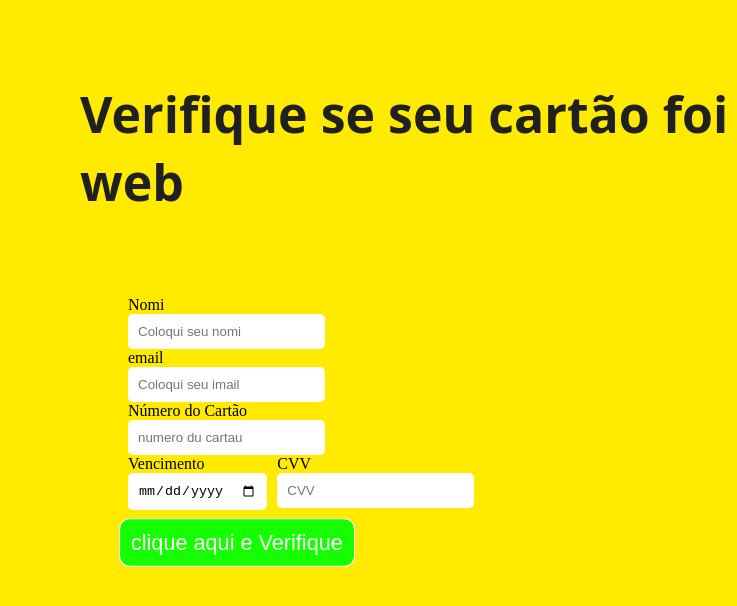
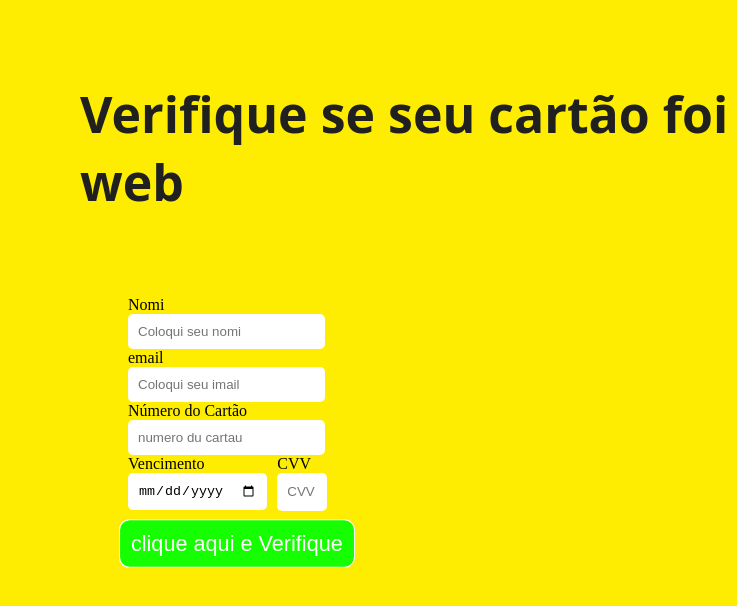
Before and after one commit to kauevictor30/colona-cartao-meme-project, a plain HTML site: page src/pages/index.html in a window 1280 px wide. Shown: the full height of the page, 0-737 px from the left. Drawn offline with Linux system fonts and the light colour scheme.

Commit message:
Enhances UI and updates language settings
Adds favicon and div container to the main page
Updates background color and adds CVV input style
Changes video page language to Portuguese and updates font styling
Improves overall user interface consistency

```diff
--- a/src/pages/index.html
+++ b/src/pages/index.html
@@ -4,6 +4,7 @@
         <meta charset="UTF-8">
         <meta name="viewport" content="width=device-width, initial-scale=1.0">
         <link rel="stylesheet" href="styles.css">
+        <link rel="shortcut icon" href="credit-card-svgrepo-com.svg" type="image/x-icon">
         <title>Clona Cartão</title>
         <header>
             <h1 id="tit">
@@ -12,6 +13,7 @@
         </header>
     </head>
     <body>
+
 
         <section>
             <form action="/enviar" method="post"></form>
@@ -41,7 +43,8 @@
                     clique aqui e Verifique
                 </button>
             </a>
+        </section>
 
-        </section>
+        <div class="box"></div>
     </body>
 </html>
--- a/src/pages/styles.css
+++ b/src/pages/styles.css
@@ -13,9 +13,11 @@
 }
 
 body{
-    background-color: rgb(255, 234, 0);
+    background-color: #FEED01;
     justify-items: center;
 }
+
+
 
 section {
     border: 1px solid;
@@ -28,6 +30,12 @@ input {
     padding: 10px;
     border: 0;
     border-radius: 5px;
+}
+
+#CVV {
+    width: 50px;
+    height: 37.5px;
+
 }
 
 button {
```
Also changed, not shown: src/pages/video.html (+2 -1 lines), credit-card-svgrepo-com.svg (added), src/pages/credit-card-svgrepo-com.svg (added).
